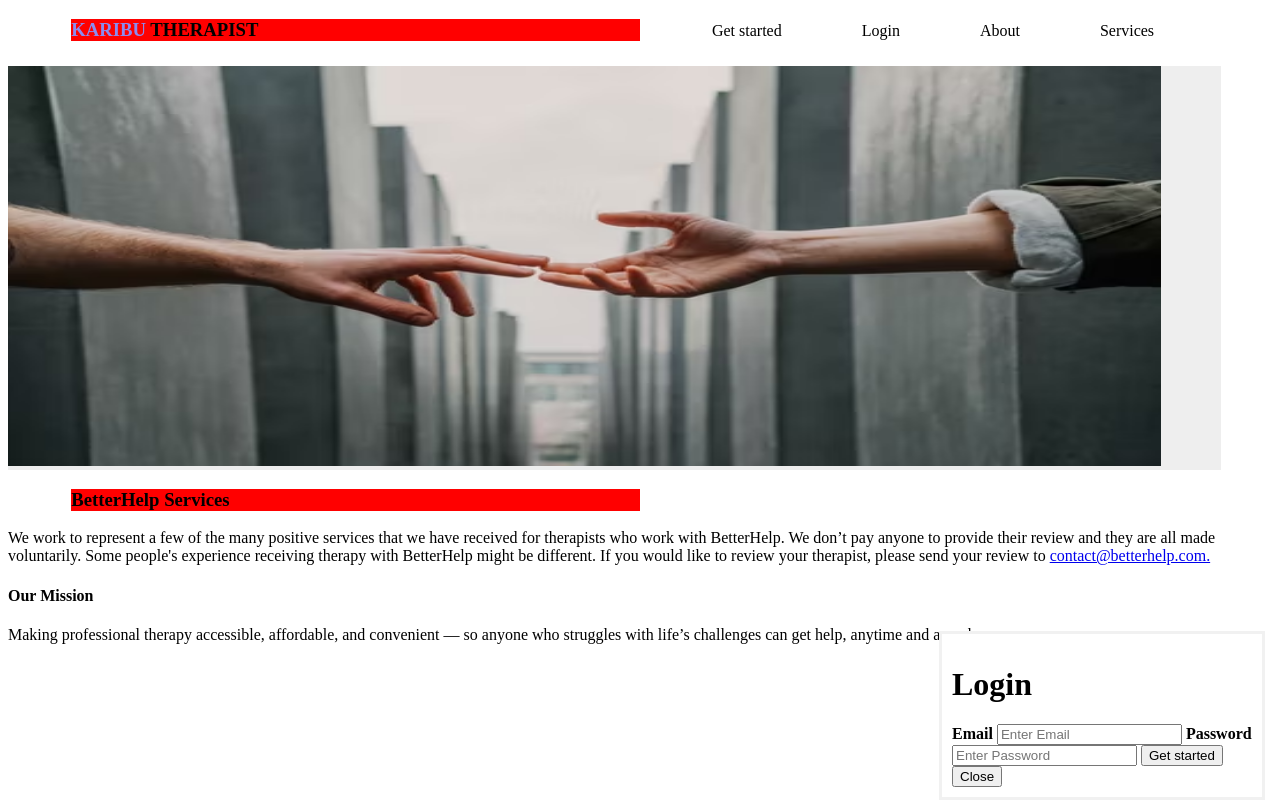
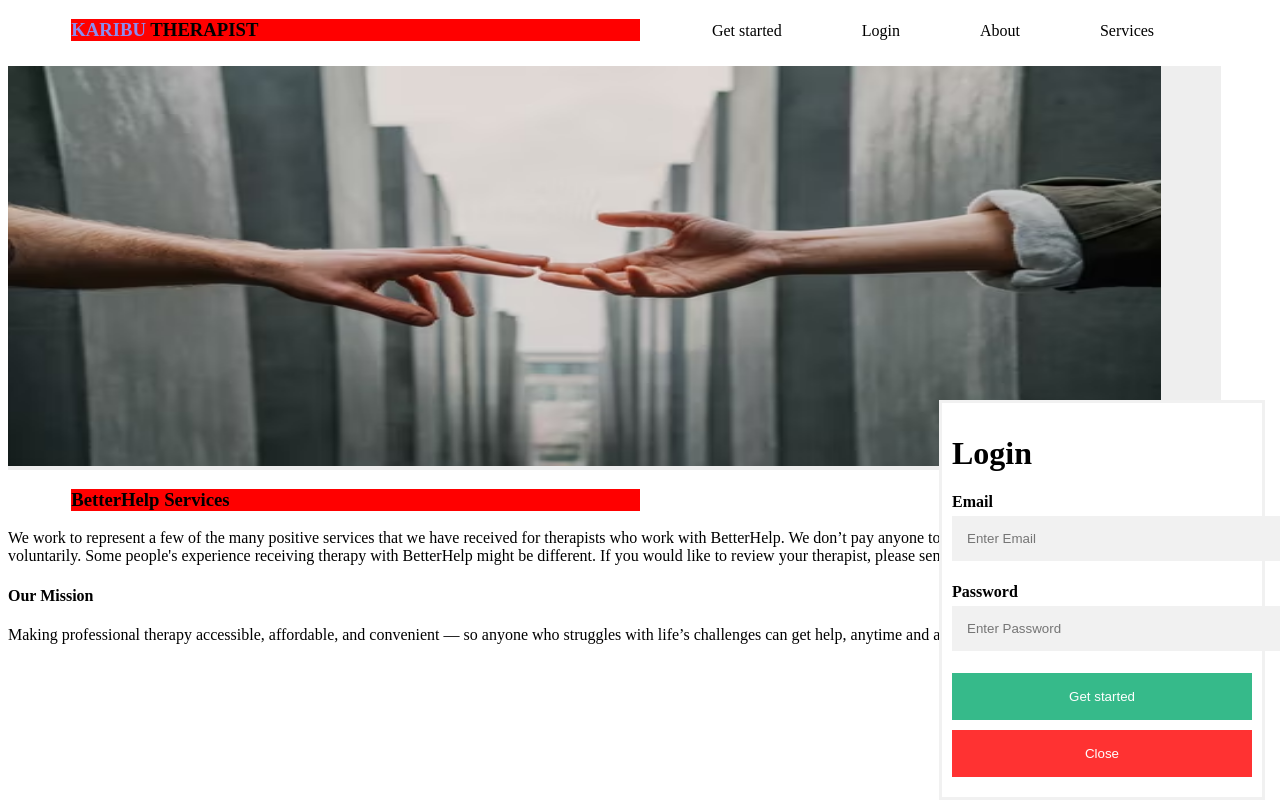
Before and after one commit to ezraa1/karibu, a website: page index.html in a window 1280 px wide. Both pictures are taken after a click on the button "Open Form". Drawn offline with Linux system fonts and the light colour scheme.

Commit message:
style the btn

```diff
--- a/index.css
+++ b/index.css
@@ -73,3 +73,36 @@ h3 span{
     padding: 10px;
     background-color: white;
   }
+  .form-container input[type=text], .form-container input[type=password] {
+    width: 100%;
+    padding: 15px;
+    margin: 5px 0 22px 0;
+    border: none;
+    background: #f1f1f1;
+  }
+  .form-container input[type=text]:focus, .form-container input[type=password]:focus {
+    background-color: #ddd;
+    outline: none;
+  }
+
+
+  .form-container .btn {
+    background-color: #04AA6D;
+    color: white;
+    padding: 16px 20px;
+    border: none;
+    cursor: pointer;
+    width: 100%;
+    margin-bottom:10px;
+    opacity: 0.8;
+  }
+
+
+  .form-container .cancel {
+    background-color: red;
+  }
+
+
+  .form-container .btn:hover, .open-button:hover {
+    opacity: 1;
+  }
```
